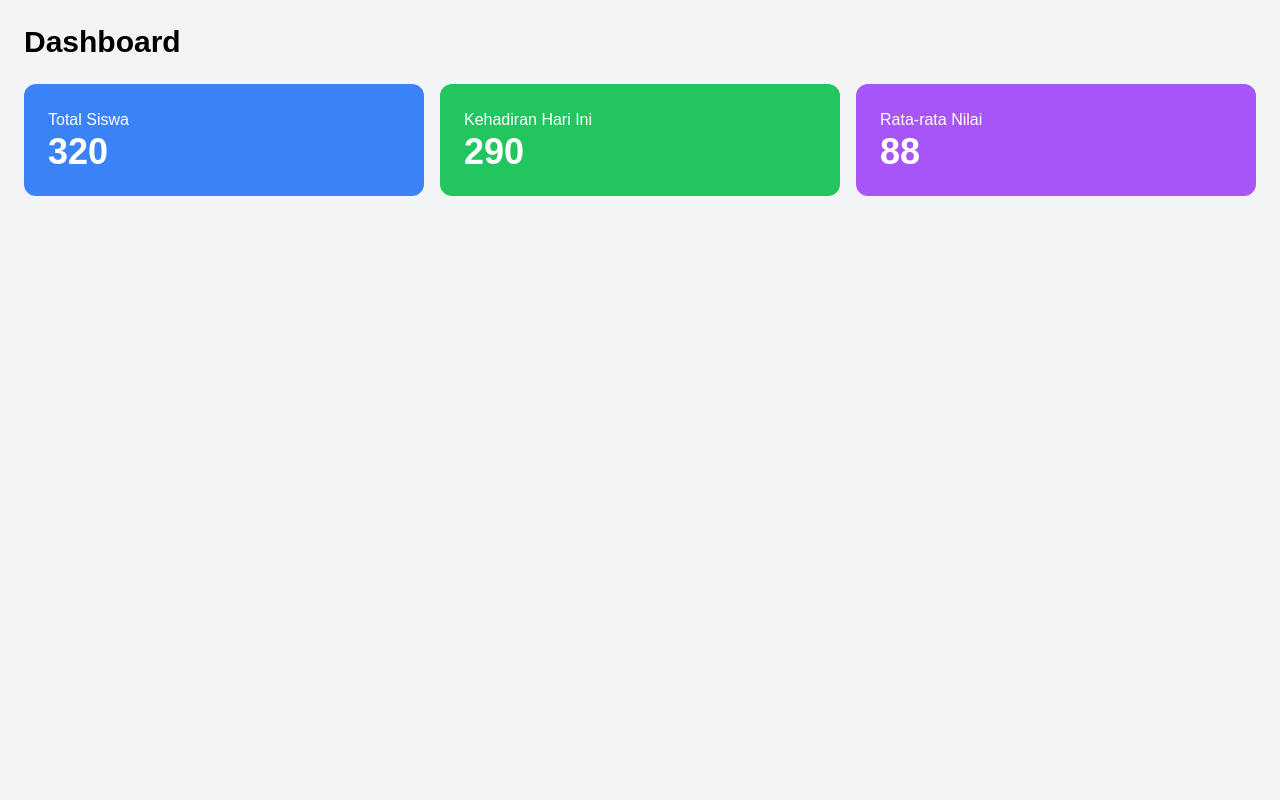
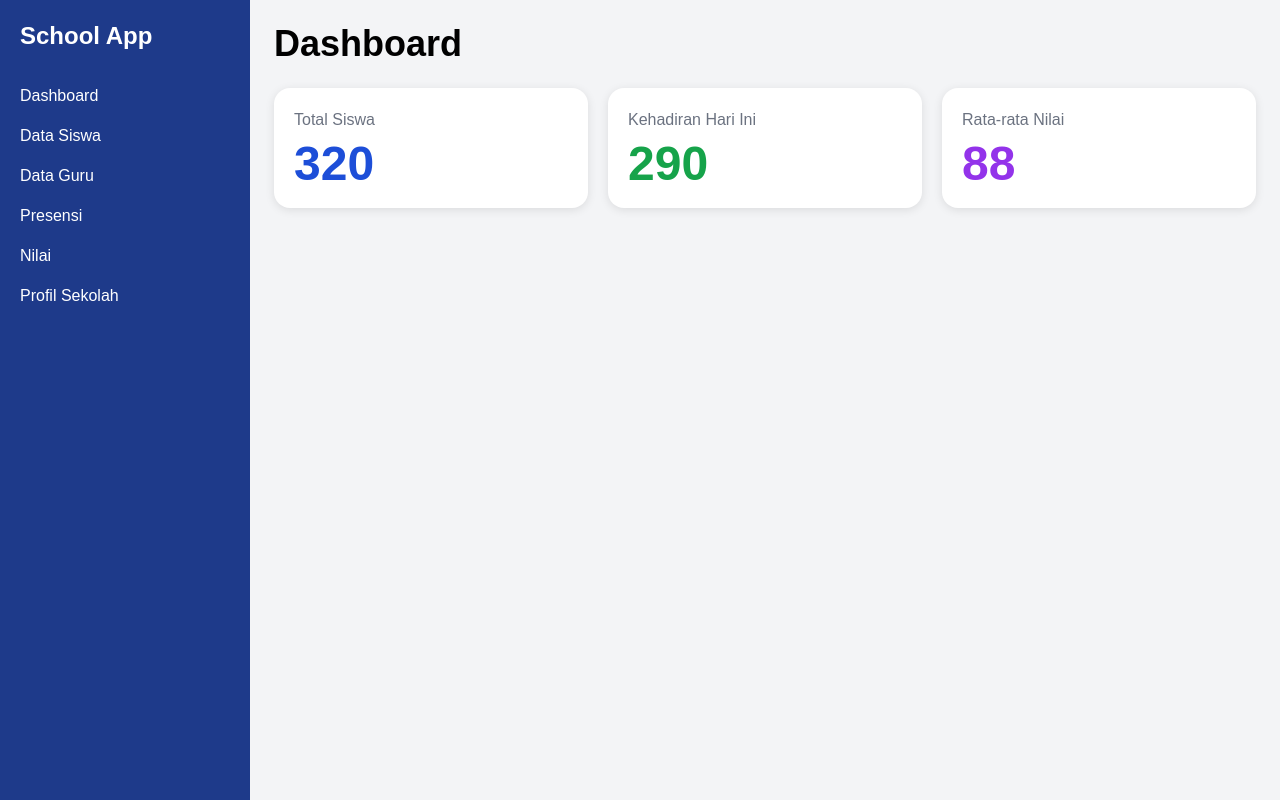
Before and after one commit to ibnuhilmi327-arch/school-attendance-system, a Next.js app: page /dashboard in a window 1280 px wide. Built offline with nearby package versions, Linux system fonts and the light colour scheme.

Commit message:
Update page.tsx

```diff
--- a/app/dashboard/page.tsx
+++ b/app/dashboard/page.tsx
@@ -1,25 +1,47 @@
+import Sidebar from "@/components/Sidebar"
 
-export default function Dashboard() {
+export default function DashboardPage() {
   return (
-    <main className="p-6">
-      <h1 className="text-3xl font-bold mb-6">Dashboard</h1>
+    <div className="flex">
+      <Sidebar />
 
-      <div className="grid md:grid-cols-3 gap-4">
-        <div className="bg-blue-500 text-white p-6 rounded-xl">
-          <h2>Total Siswa</h2>
-          <p className="text-4xl font-bold">320</p>
+      <main className="flex-1 p-6">
+        <h1 className="text-4xl font-bold mb-6">
+          Dashboard
+        </h1>
+
+        <div className="grid md:grid-cols-3 gap-5">
+          <div className="card">
+            <h2 className="text-gray-500">
+              Total Siswa
+            </h2>
+
+            <p className="text-5xl font-bold text-blue-700 mt-2">
+              320
+            </p>
           </div>
 
-        <div className="bg-green-500 text-white p-6 rounded-xl">
-          <h2>Kehadiran Hari Ini</h2>
-          <p className="text-4xl font-bold">290</p>
+          <div className="card">
+            <h2 className="text-gray-500">
+              Kehadiran Hari Ini
+            </h2>
+
+            <p className="text-5xl font-bold text-green-600 mt-2">
+              290
+            </p>
           </div>
 
-        <div className="bg-purple-500 text-white p-6 rounded-xl">
-          <h2>Rata-rata Nilai</h2>
-          <p className="text-4xl font-bold">88</p>
+          <div className="card">
+            <h2 className="text-gray-500">
+              Rata-rata Nilai
+            </h2>
+
+            <p className="text-5xl font-bold text-purple-600 mt-2">
+              88
+            </p>
           </div>
         </div>
       </main>
+    </div>
   )
 }
```
Lines whose indentation alone changed are shown as unchanged.
